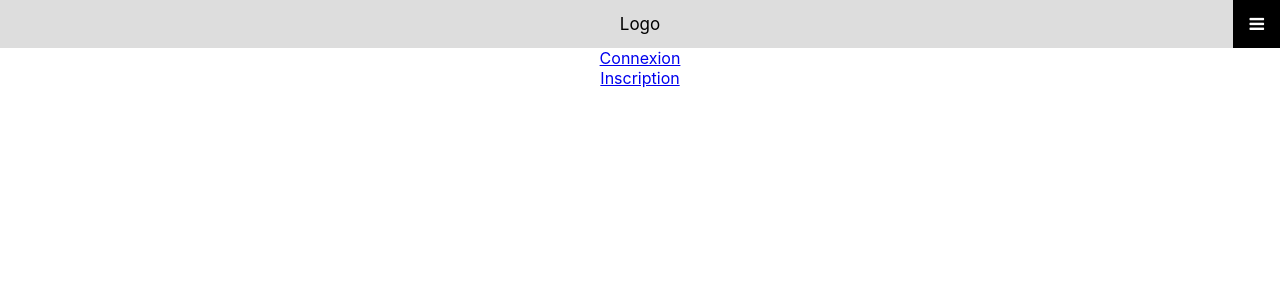
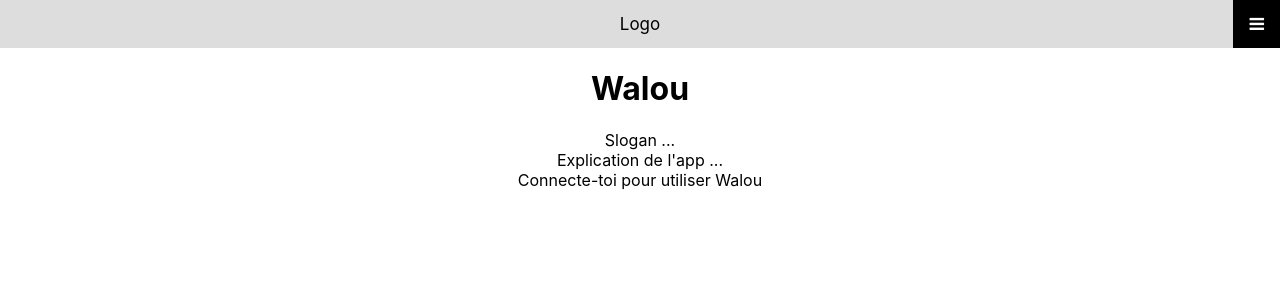
Before and after one commit to Saadovski/PLD_SMART, a React (Create React App) app in the folder frontend/: page / in a window 1280 px wide. Shown: the top 300 px of the page. Built offline with nearby package versions, Linux system fonts and the light colour scheme.

Commit message:
mon espace

```diff
--- a/frontend/src/App.js
+++ b/frontend/src/App.js
@@ -1,10 +1,10 @@
-import logo from "./logo.svg";
 import { BrowserRouter as Router, Switch, Route } from "react-router-dom";
 import "./App.css";
 import Signin from "./component/signin";
 import Signup from "./component/signup";
 import Signup_Signin from "./component/signup_signin";
 import Navbar from "./component/Navbar";
+import Home from "./component/Home";
 
 function App() {
   return (
@@ -12,7 +12,7 @@
       <Router>
         <Navbar />
         <Switch>
-          <Route exact path="/" component={Signup_Signin} />
+          <Route exact path="/" component={Home} />
           <Route exact path="/inscription" component={Signup} />
           <Route exact path="/connexion" component={Signin} />
         </Switch>
--- a/frontend/src/component/Navbar.js
+++ b/frontend/src/component/Navbar.js
@@ -17,9 +17,9 @@
         Logo
       </Link>
       <div id="myLinks">
-        <Link to="">Home</Link>
-        <Link to="">Contact</Link>
-        <Link to="">About</Link>
+        <Link to="/">Home</Link>
+        <Link to="/connexion">Connexion</Link>
+        <Link to="/inscription">Inscription</Link>
       </div>
       <a href="javascript:void(0);" class="icon" onClick={open}>
         <i class="fa fa-bars"></i>
```
Also changed, not shown: frontend/src/component/MonEspace.js (added).
